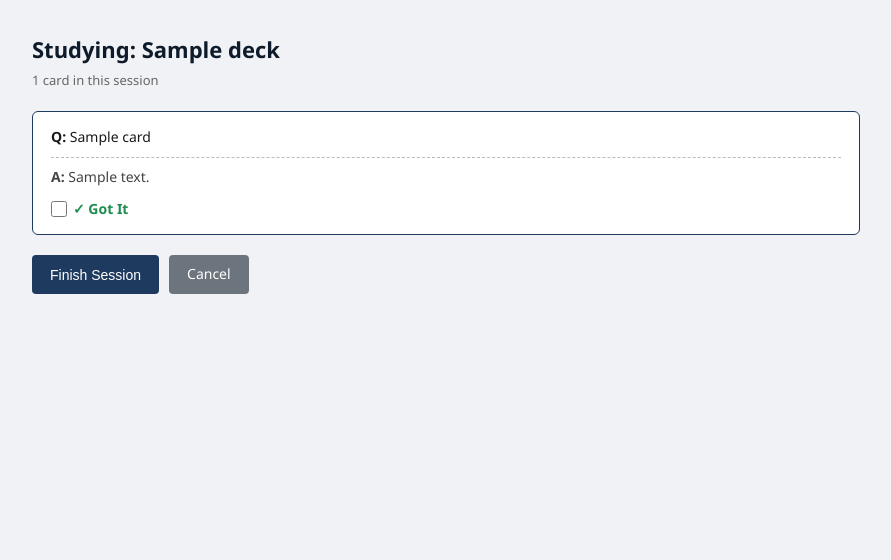
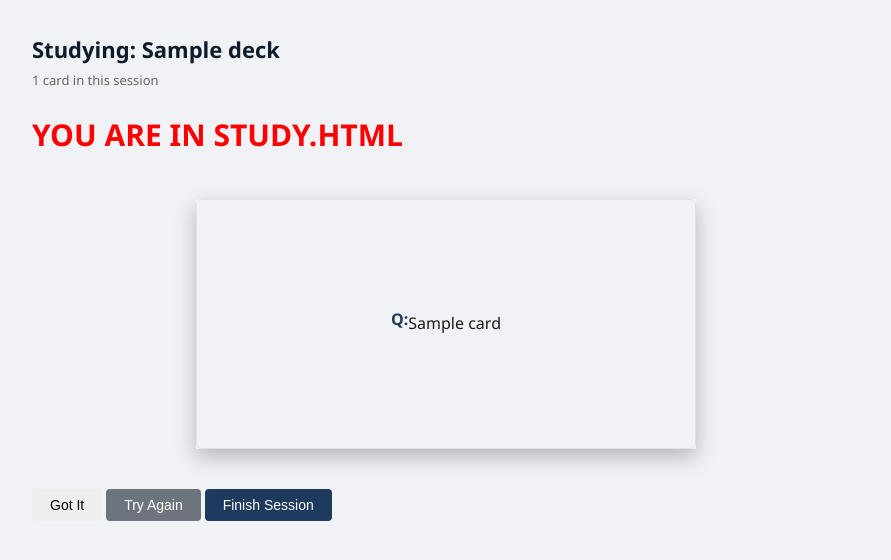
Before and after one commit to AaronSelden1/Study-FlashCard-Application, a Flask app: page /study/1 in a window 1280 px wide. Shown: the part 52-612 px from the top of the page, without its empty margins (194-1085 px from the left). Run offline with Flask 3, Linux system fonts and the light colour scheme; the visitor is signed in with stand-in values (Sample User, id 1); tables that the repository leaves empty hold one stand-in row (values such as "Sample post").

Commit message:
Improve study mode UI and progress page - Added JS file for card flipping and session logic - Fixed JSON serialization in app.py - Updated progress page with confetti on 100% mastery - Tweaked flip animation visibility in CSS

```diff
--- a/app.py
+++ b/app.py
@@ -471,7 +471,11 @@ def study(deck_id):
         flash("This deck has no cards to study. Add some cards first.", "warning")
         return redirect(url_for("view_deck", deck_id=deck_id))
 
+    cards = [dict(row) for row in cards]
+
     return render_template("study.html", deck=deck, cards=cards)
+
+
 
 
 @app.route("/study/<int:deck_id>/result", methods=["POST"])
--- a/static/style.css
+++ b/static/style.css
@@ -169,6 +169,65 @@ a:hover { text-decoration: underline; }
 .got-it-label input { width: 16px; height: 16px; cursor: pointer; }
 .study-submit { margin-top: 20px; display: flex; gap: 10px; }
 
+/* -- Flashcard flip animation (Phase II) -- */
+.flashcard-container {
+  perspective: 1000px;
+  max-width: 500px;
+  margin: 40px auto;
+}
+
+.flashcard {
+  width: 100%;
+  height: 250px;
+  position: relative;
+}
+
+.flashcard-inner {
+  width: 100%;
+  height: 100%;
+  box-shadow: 0 8px 20px rgba(0,0,0,0.25);
+  position: relative;
+  transform-style: preserve-3d;
+  transition: transform 0.6s;
+}
+
+.flashcard.flipped .flashcard-inner {
+  transform: rotateY(180deg);
+}
+
+.flashcard-front, .flashcard-back {
+
+  position: absolute;
+  width: 100%;
+  height: 100%;
+  backface-visibility: hidden;
+  border: 1.5px solid #dde3ed;
+  border-radius: 6px;
+  padding: 20px;
+
+  display: flex;
+  align-items: center;
+  justify-content: center;
+  text-align: center;
+  font-size: 16px;
+}
+
+.flashcard-back{
+  transform: rotateY(180deg);
+  color: #444;
+}
+
+.flashcard:hover{
+  cursor: pointer;
+}
+
+.flashcard-front strong,
+.flashcard-back strong {
+  display: block;
+  margin-bottom: 8px;
+  font-size: 16px;
+  color: #1e3a5f;
+}
 /* ── Progress summary ────────────────────────────────────── */
 .progress-card {
   background: #fff;
--- a/templates/study.html
+++ b/templates/study.html
@@ -13,27 +13,99 @@
   The user checks "Got It" for cards they know before submitting.
   Phase II will replace this with the interactive one-at-a-time card-flip UI.
 -->
-<form method="POST" action="{{ url_for('study_result', deck_id=deck.id) }}">
-  <div class="card-list">
-    {% for card in cards %}
-    <div class="card-item study-card">
-      <div class="card-body">
-        <p class="card-question"><strong>Q:</strong> {{ card.question }}</p>
-        <hr class="card-divider">
-        <p class="card-answer"><strong>A:</strong> {{ card.answer }}</p>
+  <h1 style="color:red">YOU ARE IN STUDY.HTML</h1>
+ <div class="flashcard-container">
+  <div class="flashcard" id="flashcard" onclick="flipCard()">
+    <div class="flashcard-inner">
+      <div class="flashcard-front">
+        <strong>Q:</strong> {{ cards[0].question }}
       </div>
-      <div class="card-actions">
-        <label class="got-it-label">
-          <input type="checkbox" name="got_it" value="{{ card.id }}">
-          &#10003; Got It
-        </label>
+
+      <div class="flashcard-back">
+        <strong>A:</strong> {{ cards[0].answer }}
       </div>
+
     </div>
-    {% endfor %}
   </div>
-  <div class="study-submit">
-    <button type="submit" class="btn btn-primary">Finish Session</button>
-    <a class="btn btn-secondary" href="{{ url_for('view_deck', deck_id=deck.id) }}">Cancel</a>
-  </div>
-</form>
+</div>
+  <div class="study-actions">
+  <button type="button" class="btn btn-success" onclick="markGotIt()">
+    Got It
+  </button>
+
+  <button type="button" class="btn btn-secondary" onclick="markTryAgain()">
+    Try Again
+  </button>
+
+  <button type="button" class="btn btn-primary" onclick="submitSession()">
+    Finish Session
+  </button>
+</div>
+
+<script>
+  const cards = {{ cards | tojson }};
+  let currentIndex = 0;
+  const gotIt = [];
+  const tryAgain = [];
+
+  function flipCard() {
+    document.getElementById('flashcard').classList.toggle('flipped');
+  }
+
+  function markGotIt() {
+    gotIt.push(cards[currentIndex].id);
+    nextCard();
+  }
+
+  function markTryAgain() {
+    tryAgain.push(cards[currentIndex].id);
+    nextCard();
+  }
+
+  function nextCard() {
+    currentIndex++;
+
+    if (currentIndex >= cards.length) {
+      submitSession();
+      return;
+    }
+
+    renderCard();
+  }
+
+  function renderCard() {
+    document.querySelector(".flashcard-front").innerHTML =
+      "<strong>Q:</strong> " + cards[currentIndex].question;
+
+    document.querySelector(".flashcard-back").innerHTML =
+      "<strong>A:</strong> " + cards[currentIndex].answer;
+
+    document.getElementById("flashcard").classList.remove("flipped");
+  }
+
+  function submitSession() {
+    const form = document.createElement("form");
+    form.method = "POST";
+    form.action = "{{ url_for('study_result', deck_id=deck.id) }}";
+
+    gotIt.forEach(id => {
+      const input = document.createElement("input");
+      input.type = "hidden";
+      input.name = "got_it";
+      input.value = id;
+      form.appendChild(input);
+    });
+
+    tryAgain.forEach(id => {
+      const input = document.createElement("input");
+      input.type = "hidden";
+      input.name = "try_again";
+      input.value = id;
+      form.appendChild(input);
+    });
+
+    document.body.appendChild(form);
+    form.submit();
+  }
+</script>
 {% endblock %}
```
Also changed, not shown: templates/progress.html (+24 -0 lines), js/study.js (added).
